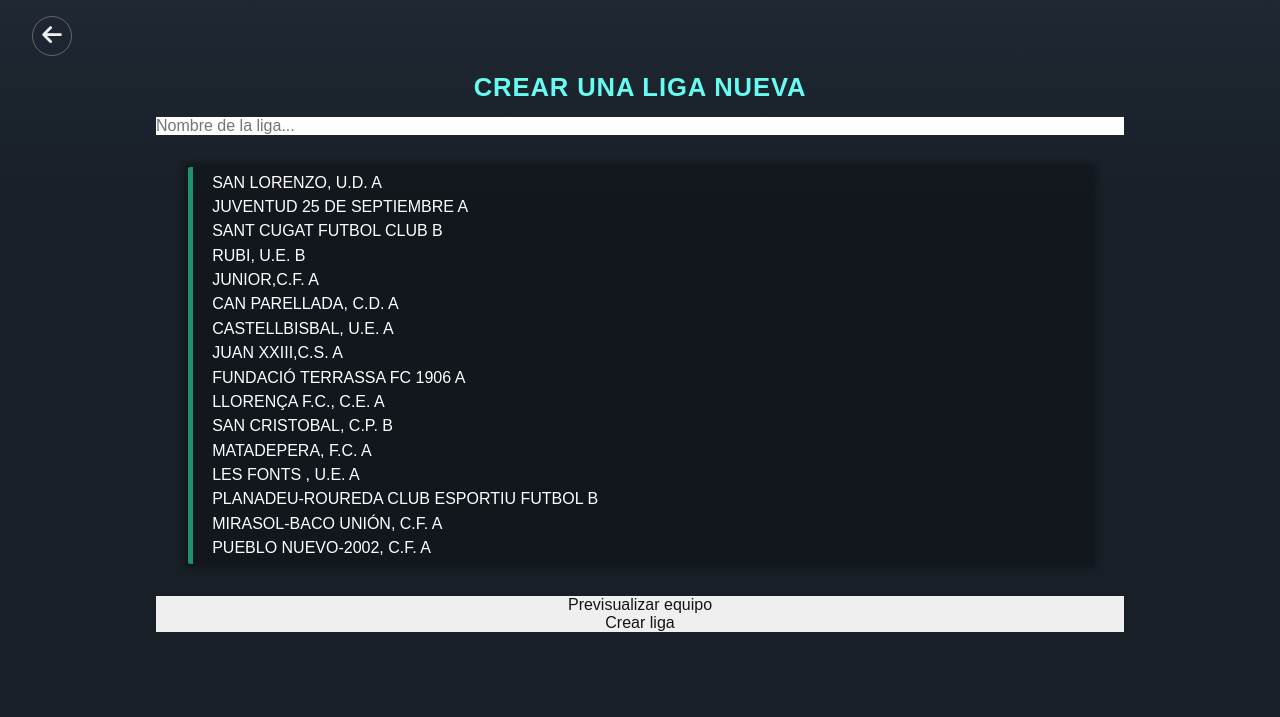
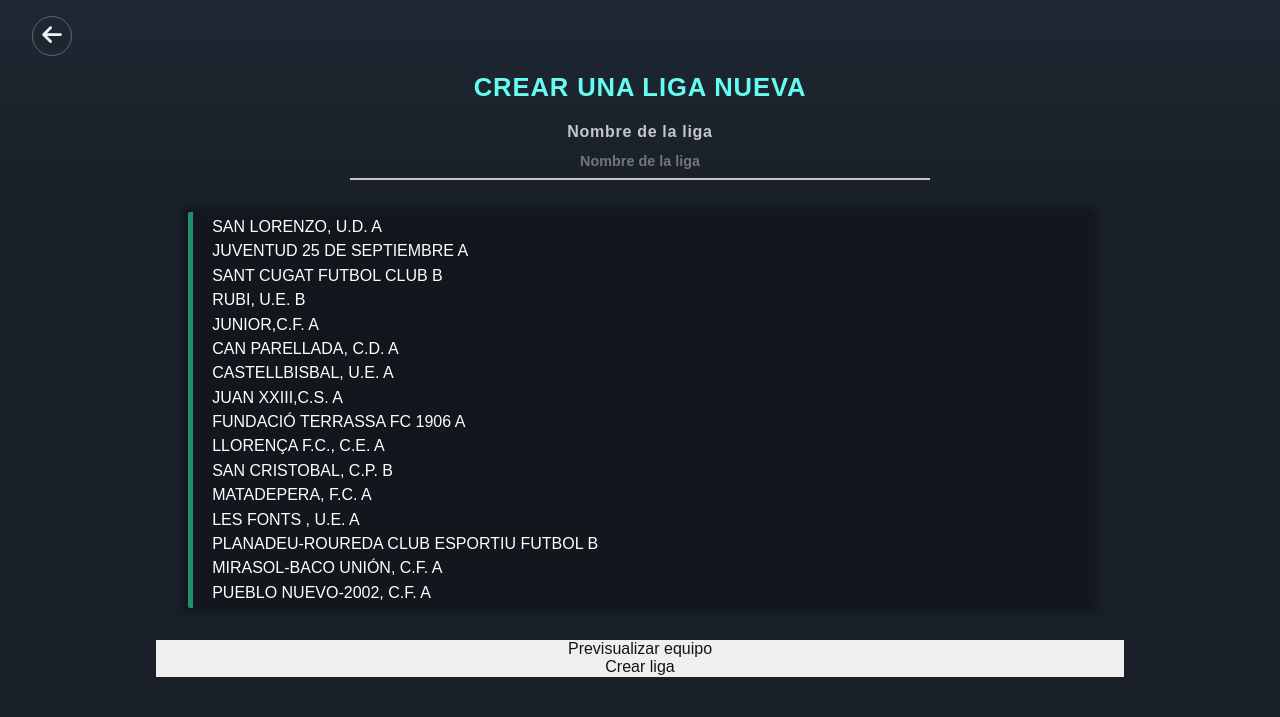
Before and after one commit to FocaNegra/fantasy, a Django app: page /create_league/ in a window 1280 px wide. Shown: the top 717 px of the page. Run offline with Django 4.2, Linux system fonts and the light colour scheme; data comes from the database, SQL or seed files in the repository; parts of the project's set-up code (start-up, migrations or seed data) failed here and were passed over; some libraries are stand-ins or nearby versions; some web fonts are replaced.

Commit message:
css create league

```diff
--- a/base/templates/base/create_league.html
+++ b/base/templates/base/create_league.html
@@ -7,7 +7,9 @@
     </h1>
     <form class="create-league__form" action="" method="POST">
         {% csrf_token %}
-        <input type="text" name="league_name" value="{{league_name}}" id="" placeholder="Nombre de la liga...">
+
+        <label for="league-name" class="form__text-label">Nombre de la liga</label>
+        <input type="text" name="league-name" value="{{league_name}}" class="form__input-text" placeholder="Nombre de la liga">
         <select class="card1 create-league__form-card1" name="team_id" id="" size="{{teams.count}}">
             {% for team in teams %}
             {% if team.id == team_id %}
--- a/static/styles/main.css
+++ b/static/styles/main.css
@@ -17,6 +17,8 @@ RESPONSIVE DESIGN
 	font-weight: 300;
 	font-size: 1em;
 }
+
+
 
 :root {
 	--chosencolor: #345986;
@@ -39,7 +41,7 @@ h1 {
     font-weight: bold;
     color: var(--color4);
     letter-spacing: 0.9px;
-    margin-bottom: 0.9rem;
+    margin-bottom: 1.3rem;
     text-align: center;
   }
 
@@ -131,11 +133,56 @@ p {
     flex-direction: column;
 }
 
+
+
 .create-league__form {
     display: flex;
     flex-direction: column;
     overflow-y: auto;
 }
+
+.form__text-label {
+    align-self: center;
+    color: var(--grey);
+    font-weight: bold;
+    letter-spacing: 0.7px;
+
+}
+.form__input-text {
+    width: 60%;
+    min-width: 250px;
+    border: 0;
+    border-bottom: 2px solid var(--grey);
+    align-self: center;
+    outline: 0;
+    font-size:  1.2rem;
+    color: white;
+    padding: 7px 0;
+    background: transparent;
+    transition: border-color 0.2s;
+    text-align: center;
+}
+
+.form__input-text::placeholder {
+    font-size: 0.9rem;
+    text-align: center;
+    font-weight: bold;
+}
+
+.form__input-text:focus {
+    color: var(--color4);
+    border-width: 3px;
+    border-image: linear-gradient(to right, var(--color3),var(--color4));
+
+}
+
+.form__input-text:focus + .form__text-label {
+    transition: 0.2s;
+    color: var(--color4);
+    font-weight:700;
+}
+
+
 
 .create-league__form-card1 {
     margin: 2rem;
```
